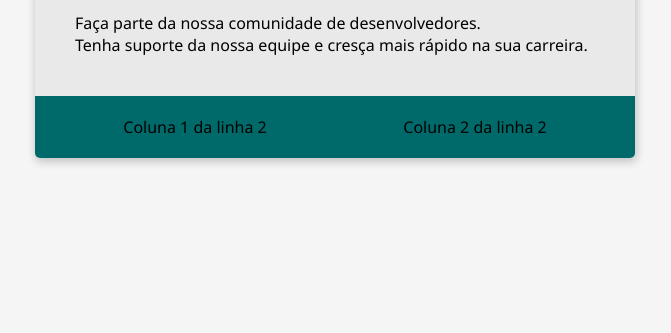
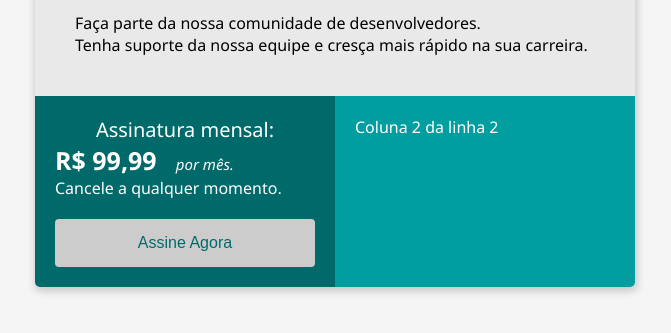
Before and after one commit to ViMaMoraes/modulo2-devjr, a plain HTML site: page index.html in a window 1280 px wide. Shown: the part 141-474 px from the top of the page, without its empty margins (305-976 px from the left). Drawn offline with Linux system fonts and the light colour scheme.

Commit message:
closes #4 - Tags button e span (primeira coluna)

```diff
--- a/index.html
+++ b/index.html
@@ -27,9 +27,7 @@
 
         .flex-container {
             display: flex;
-            background-color: #006A6A;
             justify-content: space-around;
-            padding: 20px;
         }
 
         .header-title {
@@ -44,6 +42,53 @@
             font-size: 20px;
             font-weight: 500;
             margin-bottom: 15px;
+        }
+
+        .col-1 {
+            background-color: #006A6A;
+            width: 50%;
+            padding: 20px;
+            color: #FFF;
+        }
+
+        .col-2 {
+            background-color: #009E9E;
+            width: 50%;
+            padding: 20px;
+            color: #FFF;
+        }
+
+        .subscriber-title {
+            font-size: 20px;
+            text-align: center;
+        }
+
+        .price {
+            font-size: 25px;
+            font-weight: 700;
+        }
+
+        .month {
+            font-size: 15px;
+            font-style: italic;
+            margin-left: 15px;
+            margin-bottom: 20px;
+        }
+
+        .button {
+            width: 100%;
+            padding: 15px 32px;
+            color: #006A6A;
+            background-color: #CCCCCC;
+            font-size: 16px;
+            border-radius: 4px;
+            border: none;
+            margin-top: 20px;
+            cursor: pointer;
+        }
+
+        .button:hover {
+            background-color: #E9E9E9;
         }
     </style>
 
@@ -64,10 +109,20 @@
             </div>
         </div>
         <div class="flex-container">
-            <div>
-                Coluna 1 da linha 2
+            <div class="col-1">
+                <div class="subscriber-title">
+                    Assinatura mensal:
+                </div>
+                <div>
+                    <span class="price">R$ 99,99</span>
+                    <span class="month">por mês.</span>
+                </div>
+                <div>
+                    Cancele a qualquer momento.
+                </div>
+                <button class="button">Assine Agora</button>
             </div>
-            <div>
+            <div class="col-2">
                 Coluna 2 da linha 2
             </div>
         </div>
```
